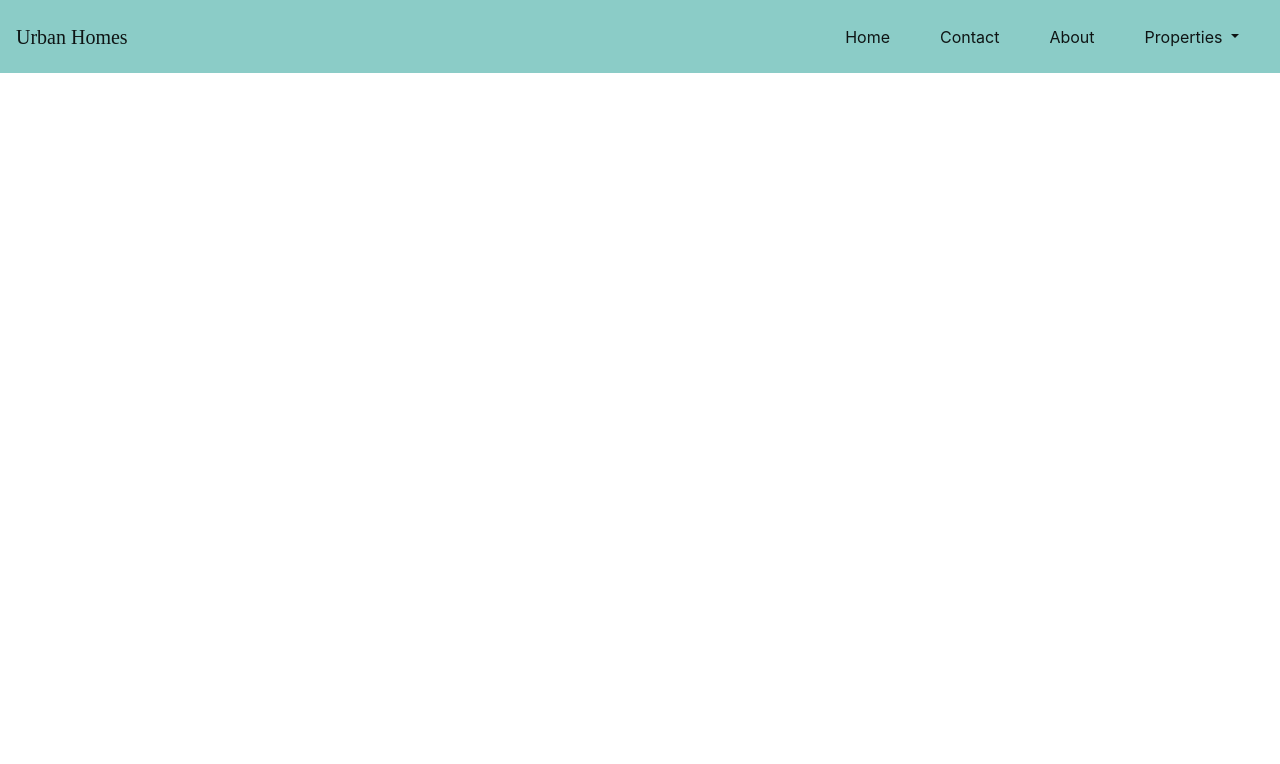
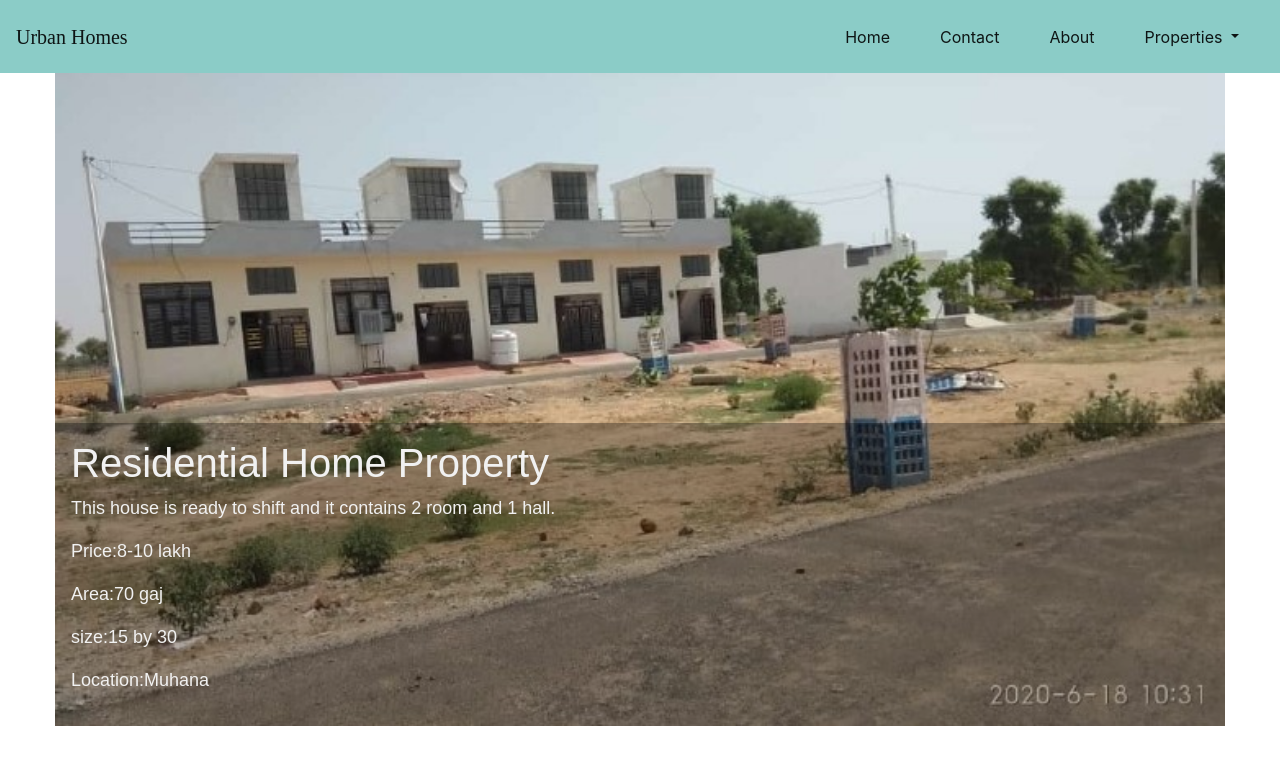
Before and after one commit to mohitdhakad/PropertyWebsite, an Angular app: page /view/1 in a window 1280 px wide. Before the commit this address led to /. Shown: the top 764 px of the page. Built offline with nearby package versions, Linux system fonts and the light colour scheme.

Commit message:
Details page added

```diff
--- a/src/app/commercial/commercial.component.html
+++ b/src/app/commercial/commercial.component.html
@@ -1,6 +1,6 @@
 <div class="container ">
-  <ul ngbNav #nav="ngbNav" class="nav-tabs nav nav-pills nav-fill"
-      style="margin-bottom: 3em; margin-top: 2em;" keyboard="changeWithArrows">
+  <ul ngbNav #nav="ngbNav" class="nav-tabs nav nav-pills nav-fill" style="margin-bottom: 3em; margin-top: 2em;"
+    keyboard="changeWithArrows">
     <li ngbNavItem *ngFor="let childProps of propertyPage.children">
       <a ngbNavLink>{{childProps.childTitle}}</a>
       <ng-template ngbNavContent>
@@ -12,7 +12,7 @@
               <h5 class="card-title">{{property.title}}</h5>
               <p class="card-text">{{property.description}}</p>
               <p class="card-text " style="font-weight: bold;">Price: {{ property.price }}</p>
-                    <a href="#" class="btn btn-info">See Detail</a>
+              <a routerLink="/view/{{property.id}}" class="btn btn-info">See Detail</a>
             </div>
           </div>
         </div>
--- a/src/app/services/mock-property.ts
+++ b/src/app/services/mock-property.ts
@@ -13,14 +13,20 @@ export var PropertyPages: PropertyPage[] = [
         childTitle: 'Home property',
         childProperties: [
           {
+            id: 1,
             title: 'Residential Home Property',
             description:
               'This house is ready to shift and  it contains 2 room and 1 hall.',
             imgSrc: 'assets/home1.jpg',
             price: '8-10 lakh',
-            propertyType: PropertyTypes.ResidntialHome
+            propertyType: PropertyTypes.ResidntialHome,
+
+            area: '70 gaj',
+            size: '15 by 30',
+            location: 'Muhana'
           },
           {
+            id: 2,
             title: 'Residential Home Property',
             description:
               'This house is ready to shift and  it contains 2 room and 1 hall.',
@@ -34,6 +40,7 @@ export var PropertyPages: PropertyPage[] = [
         childTitle: 'Flat Property',
         childProperties: [
           {
+            id: 3,
             title: 'Residential Flat Property',
             description:
               'This house is ready to shift and  it contains 2 room and 1 hall.',
@@ -44,7 +51,6 @@ export var PropertyPages: PropertyPage[] = [
         ]
       }
     ]
-
   },
   {
     pageTitle: 'Commercial',
@@ -54,19 +60,21 @@ export var PropertyPages: PropertyPage[] = [
         childTitle: 'Shops',
         childProperties: [
           {
+            id: 4,
             title: 'Commercial Shop Property',
             description:
               'This house is ready to shift and  it contains 2 room and 1 hall.',
             imgSrc: 'assets/home1.jpg',
             price: '8-10 lakh',
             propertyType: PropertyTypes.CommercialShops
-          },
+          }
         ]
       },
       {
         childTitle: 'Plots',
         childProperties: [
           {
+            id: 5,
             title: 'Commercial Plots',
             description:
               'This house is ready to shift and  it contains 2 room and 1 hall.',
@@ -77,32 +85,28 @@ export var PropertyPages: PropertyPage[] = [
         ]
       }
     ]
-
   },
 
   {
-    pageTitle:'Investment',
+    pageTitle: 'Investment',
     pagePropertyType: PropertyTypes.InvestmentProperty,
     children: [
       {
         childTitle: 'Land',
         childProperties: [
           {
+            id: 6,
             title: 'Major and Minor Lands',
             description:
               'This house is ready to shift and  it contains 2 room and 1 hall.',
             imgSrc: 'assets/home1.jpg',
             price: '8-10 lakh',
             propertyType: PropertyTypes.InvestmentLand
-          },
+          }
         ]
-      },
-
+      }
     ]
-
-  },
-
-
+  }
 ];
 
 // export var PROPERTIES: Property[] = [
--- a/src/app/view/view.component.html
+++ b/src/app/view/view.component.html
@@ -1,4 +1,5 @@
 <html>
+
 <head>
   <meta name="viewport" content="width=device-width, initial-scale=1">
   <style>
@@ -11,23 +12,24 @@ body {
       font-size: 18px;
     }
 
-
   </style>
 </head>
+
 <body>
 
   <div class="container">
-  <img src="assets/home1.jpg" alt="Notebook" style="width:100%;">
+    <img [src]="property.imgSrc" alt="Notebook" style="width:100%;">
     <div class="content">
-    <h1>Single floor house</h1>
-    <p>Ready to shift house.</p>
-    <p>Price:7-12 lac onwards
+      <h1>{{property.title}}</h1>
+      <p>{{property.description}}</p>
+      <p>Price:{{property.price}}
       </p>
-    <p>Area:70 gaj</p>
-    <p>size:15 by 30</p>
-    <p>Location:Muhana</p>
+      <p>Area:{{property.area}}</p>
+      <p>size:{{property.size}}</p>
+      <p>Location:{{property.location}}</p>
     </div>
   </div>
 
 </body>
+
 </html>
--- a/src/app/view/view.component.ts
+++ b/src/app/view/view.component.ts
@@ -1,4 +1,7 @@
 import { Component, OnInit } from '@angular/core';
+import { ActivatedRoute } from '@angular/router';
+import { Property } from '../models';
+import { PropertyPages } from '../services/mock-property';
 
 @Component({
   selector: 'app-view',
@@ -6,10 +9,30 @@ import { Component, OnInit } from '@angular/core';
   styleUrls: ['./view.component.scss']
 })
 export class ViewComponent implements OnInit {
+  constructor(private activatedRoute: ActivatedRoute) {
+    // PropertyPages;
+  }
 
-  constructor() { }
+  property: Property;
+  propertyId: number;
 
   ngOnInit(): void {
+    this.activatedRoute.paramMap.subscribe(params => {
+      let id = +params.get('id');
+      console.log(id);
+      if (id && id > 0) {
+        this.propertyId = id;
+
+        PropertyPages.forEach(f => {
+          f.children.forEach(a => {
+            a.childProperties.forEach(b => {
+              if (b.id == this.propertyId) {
+                this.property = b;
+              }
+            });
+          });
+        });
+      }
+    });
   }
-
 }
```
Also changed, not shown: src/app/app-routing.module.ts (+10 -11 lines), src/app/models/property.model.ts (+6 -1 lines). Lines whose indentation alone changed are shown as unchanged.
